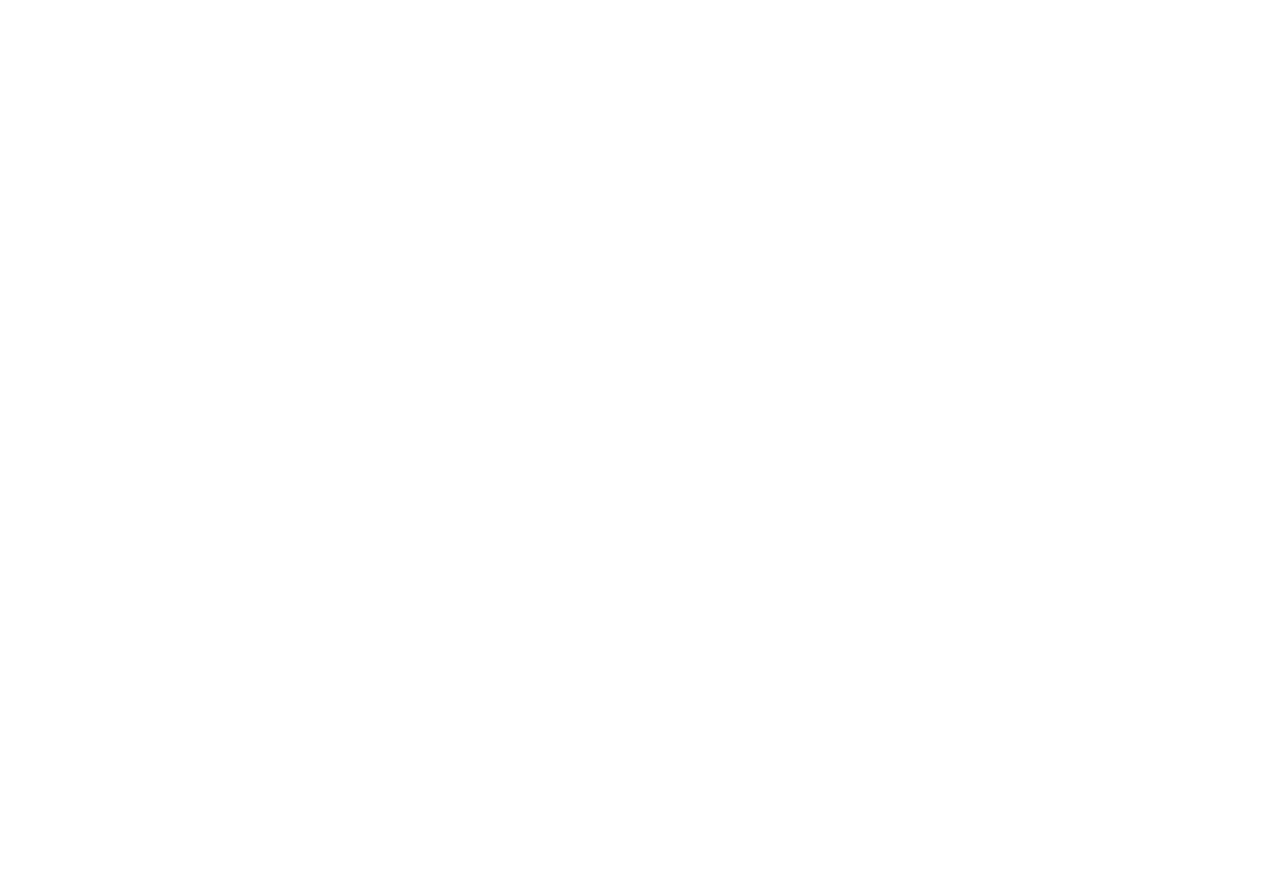
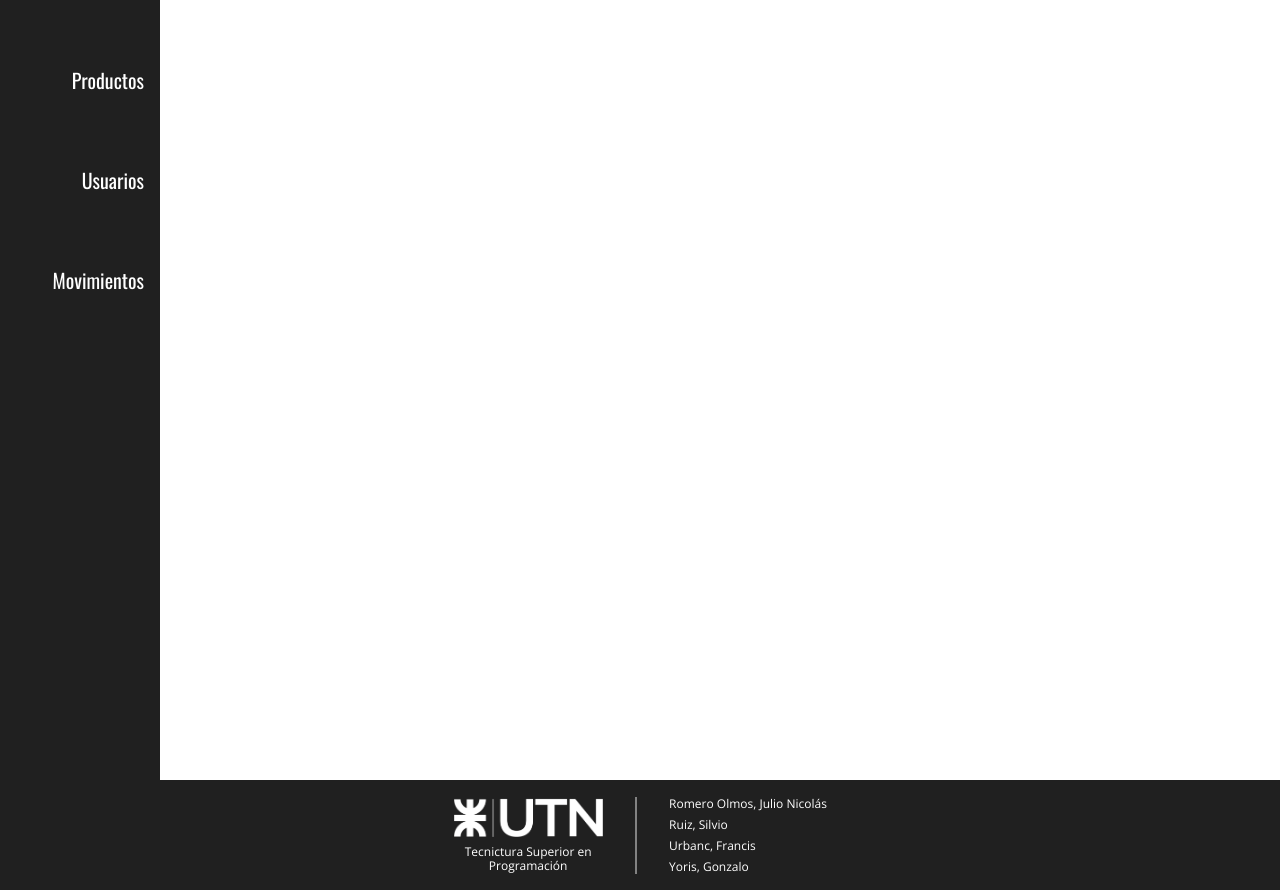
Before and after one commit to jn-olmos/app-only-gamers, a React (Create React App) app: page / in a window 1280 px wide. Shown: the part 720-1610 px from the top of the page. Before the commit the page ends 800 px from the top, so only its background shows below. Built offline with nearby package versions, Linux system fonts and the light colour scheme.

Commit message:
agregando navcrud y sectioncrud

```diff
--- a/src/App.js
+++ b/src/App.js
@@ -7,7 +7,19 @@
 		<div className='App'>
 			<BrowserRouter>
 				<Routes>
-					<Route path='/' element={<Inicio />}></Route>
+					<Route path='/' element={<Inicio />}>
+						<Route index element={<Inicio />} />
+						<Route path='productos' />
+					</Route>
+
+					<Route
+						path='*'
+						element={
+							<main style={{ padding: '1rem' }}>
+								<p>Página no encontrada.</p>
+							</main>
+						}
+					/>
 				</Routes>
 			</BrowserRouter>
 		</div>
--- /dev/null
+++ b/src/components/CRUD/CRUD.jsx
@@ -0,0 +1,8 @@
+import React from 'react';
+import '../../scss/components/CRUD/_crud.scss';
+
+const CRUD = () => {
+	return <section className='crud'>CRUD</section>;
+};
+
+export default CRUD;
--- /dev/null
+++ b/src/components/CRUD/NavCRUD.jsx
@@ -0,0 +1,17 @@
+import React from 'react';
+import '../../scss/components/CRUD/_navCRUD.scss';
+import { BrowserRouter, Routes, Route } from 'react-router-dom';
+
+const NavCRUD = () => {
+	return (
+		<section className='navCRUD'>
+			<div className='contenedor-enlaces'>
+				<a href='#sectionCRUD'>Productos</a>
+				<a href='#sectionCRUD'>Usuarios</a>
+				<a href='#sectionCRUD'>Movimientos</a>
+			</div>
+		</section>
+	);
+};
+
+export default NavCRUD;
--- /dev/null
+++ b/src/components/Estadisticas/Estadisticas.jsx
@@ -0,0 +1,12 @@
+import React from 'react';
+import '../../scss/components/_estadisticas.scss';
+
+const Estadisticas = () => {
+	return (
+		<section className='estadisticas'>
+			<div className='contenido-estadisticas'></div>
+		</section>
+	);
+};
+
+export default Estadisticas;
--- a/src/components/Mains/Footer.jsx
+++ b/src/components/Mains/Footer.jsx
@@ -13,6 +13,8 @@
 				<p>Tecnictura Superior en Programación</p>
 			</div>
 
+			<span className='separador'></span>
+
 			<div className='integrantes'>
 				<p>Romero Olmos, Julio Nicolás</p>
 				<p>Ruiz, Silvio</p>
--- a/src/routes/Inicio.jsx
+++ b/src/routes/Inicio.jsx
@@ -1,12 +1,23 @@
 import React from 'react';
+import '../scss/Routes/_inicio.scss';
+import CRUD from '../components/CRUD/CRUD';
+import Estadisticas from '../components/Estadisticas/Estadisticas';
 import Footer from '../components/Mains/Footer';
 import Header from '../components/Mains/Header';
+import NavCRUD from '../components/CRUD/NavCRUD';
 
 const Inicio = () => {
 	return (
-		<div>
+		<div className='inicio' id='inicio'>
 			<Header />
-			<br />
+
+			<Estadisticas />
+
+			<section className='sectionCRUD' id='sectionCRUD'>
+				<NavCRUD />
+				<CRUD />
+			</section>
+
 			<Footer />
 		</div>
 	);
--- /dev/null
+++ b/src/scss/Routes/_inicio.scss
@@ -0,0 +1,6 @@
+.inicio {
+  .sectionCRUD {
+    display: grid;
+    grid-template-columns: 1fr 7fr;
+  }
+}
--- a/src/scss/base/_base.scss
+++ b/src/scss/base/_base.scss
@@ -7,6 +7,7 @@
 html, body {
   font-family: var(--text-font);
   font-size: 16px;
+  scroll-behavior: smooth;
 }
 
 h1, h2, h3, h4 {
@@ -25,3 +26,30 @@
 h4 {
   font-size: 1.4rem;
 }
+
+// Enlaces
+
+a, a:visited {
+  color: var(--blanco);
+  text-decoration: none;
+}
+
+a:hover {
+  color: var(--rojo-suave);
+}
+
+// Scroll Navegador
+
+body::-webkit-scrollbar {
+  width: 12px;               /* width of the entire scrollbar */
+}
+
+body::-webkit-scrollbar-track {
+  background: var(--negro);        /* color of the tracking area */
+}
+
+body::-webkit-scrollbar-thumb {
+  background-color: var(--negro);    /* color of the scroll thumb */
+  border-radius: 0px;       /* roundness of the scroll thumb */
+  border: 2px solid var(--rojo-suave);  /* creates padding around scroll thumb */
+}
--- /dev/null
+++ b/src/scss/components/CRUD/_crud.scss
@@ -0,0 +1,4 @@
+.crud {
+  min-height: 800px;
+  background: var(--blanco);
+}
--- /dev/null
+++ b/src/scss/components/CRUD/_navCRUD.scss
@@ -0,0 +1,33 @@
+.navCRUD {
+  background: var(--negro);
+  min-height: 300px;
+
+
+  .contenedor-enlaces {
+    width: 100%;
+    margin-top: 50px;
+    display: grid;
+    grid-template-rows: repeat(3, 100px);
+    place-items: center;
+    justify-items: flex-end;
+
+    a {
+      height: 100%;
+      width: 100%;
+      display: block;
+      font-family: var(--title-font);
+      font-size: 20px;
+      display: flex;
+      align-items: center;
+      justify-content: flex-end;
+      padding-right: 1rem;
+    }
+
+    a:hover {
+      background-color: var(--blanco);
+      width: 100%;
+      height: 100%;
+    }
+  }
+
+}
--- a/src/scss/components/Mains/_footer.scss
+++ b/src/scss/components/Mains/_footer.scss
@@ -1,12 +1,41 @@
 .footer {
+  height: 110px;
   background: var(--negro);
   display: flex;
   align-items: center;
   justify-content: center;
-  height: 150px;
+  gap: 2rem;
   color: var(--blanco);
 
-  .logo-utn {
-    width: 200px;
+  .contenedor-utn {
+    width: 150px;
+    display: flex;
+    flex-direction: column;
+    align-items: center;
+    justify-content: center;
+    gap: .5rem;
+
+    .logo-utn {
+      width: 100%;
+    }
+
+    p {
+      text-align: center;
+      font-size: 12px;
+    }
+  }
+
+  .separador {
+    height: 70%;
+    border: solid 1px var(--gris-oscuro);
+  }
+
+  .integrantes {
+    height: 70%;
+    display: flex;
+    flex-direction: column;
+    justify-content: space-between;
+    align-items: flex-start;
+    font-size: 12px;
   }
 }
--- /dev/null
+++ b/src/scss/components/_estadisticas.scss
@@ -0,0 +1,14 @@
+.estadisticas {
+  background: var(--gris-oscuro);
+  height: 600px;
+  display: flex;
+  justify-content: center;
+  align-items: center;
+
+  .contenido-estadisticas {
+    height: 85%;
+    width: 90%;
+    background: var(--blanco);
+    border-radius: 5px;
+  }
+}
```
